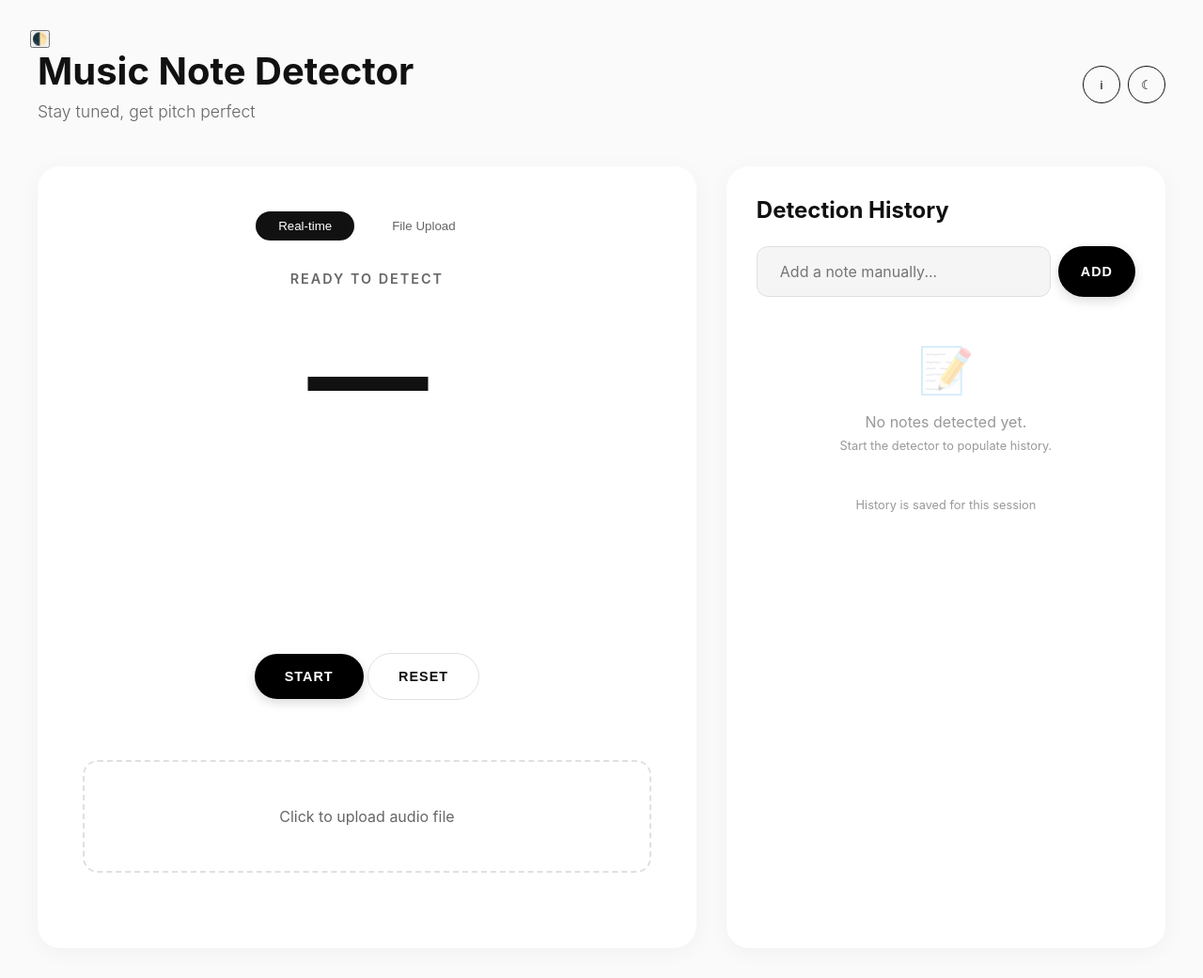
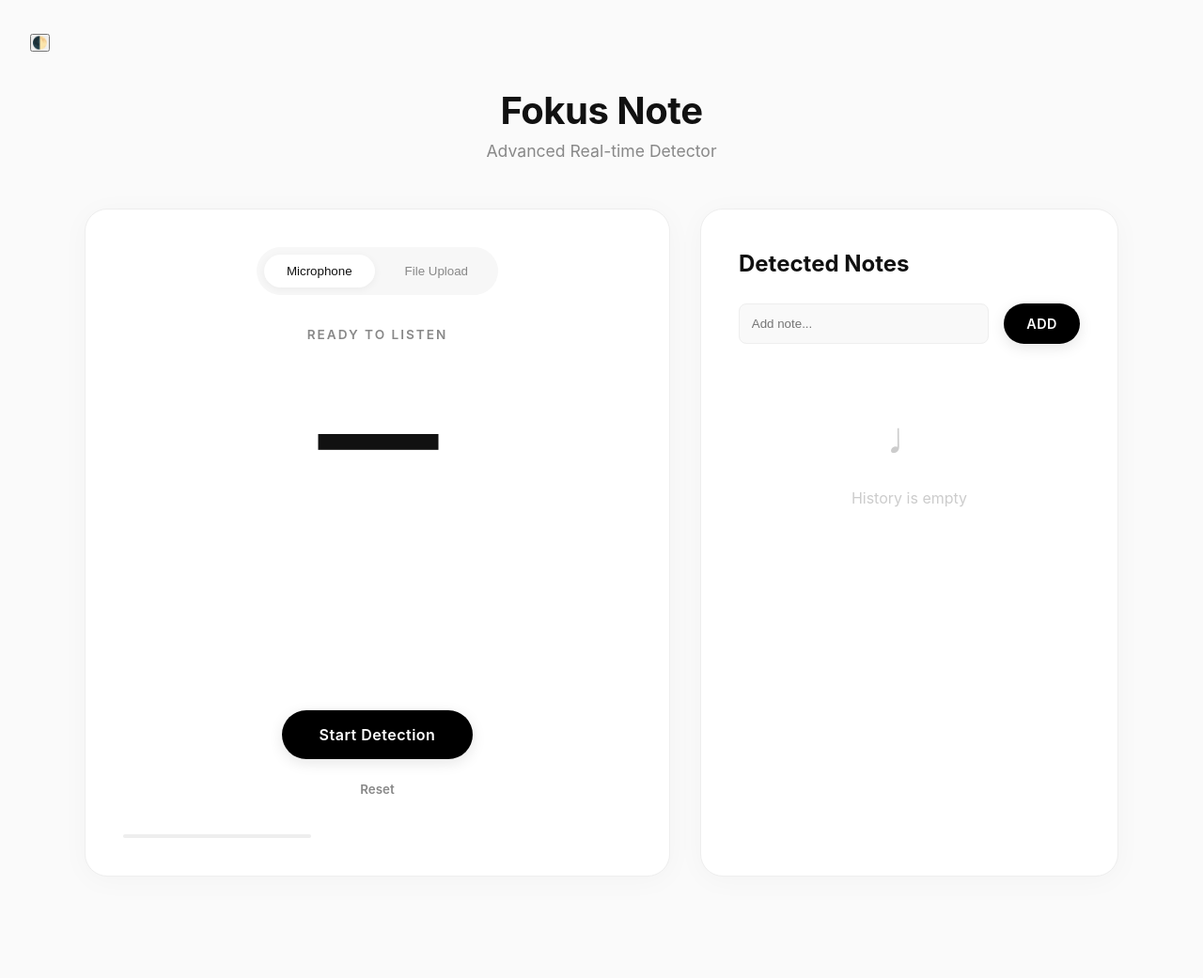
Before and after one commit to the-greatest-veigar-ever/Music-Note-Detector-Flask, a Flask app: page / in a window 1280 px wide. Shown: the whole page at 94% size. After the commit the page ends 845 px from the top, so only its background shows below. Run offline with Flask 3, Linux system fonts and the light colour scheme; some libraries are stand-ins or nearby versions.

Commit message:
UI Reset: Clean Fokus Light Theme Implementation
- Full reset of UI/UX assets to eliminate legacy errors
- Re-implemented with clean CSS architecture (Fokus Light Theme)
- Updated SVG staff renderer to ensure visibility (Black lines)
- Cleaned up javascript DOM references
- Finalized Split Layout structure

```diff
--- a/static/css/style.css
+++ b/static/css/style.css
@@ -1,26 +1,33 @@
+/*
+   FOKUS LIGHT THEME - RESET & REDESIGN
+   Aesthetic: Clean, Minimalist, White/Black
+*/
+
 :root {
-    /* Fokus Light Theme Variables */
-    --bg-color: #fafafa;
-    --card-bg: #ffffff;
+    /* Color Palette */
+    --bg-body: #fafafa;
+    /* Off-white background */
+    --bg-card: #ffffff;
+    /* Pure white cards */
 
-    --text-primary: #111111;
-    --text-secondary: #666666;
-    --text-tertiary: #999999;
+    --text-main: #111111;
+    /* Jet black for primary text */
+    --text-muted: #888888;
+    /* Grey for secondary text */
 
-    --accent-color: #000000;
-    /* Black for primary actions */
+    --accent-primary: #000000;
+    /* Black buttons */
     --accent-hover: #333333;
+    /* Dark grey hover */
 
-    --border-color: #e0e0e0;
-    --card-shadow: 0 4px 24px rgba(0, 0, 0, 0.04);
+    --border-light: #eeeeee;
+    --shadow-soft: 0 4px 30px rgba(0, 0, 0, 0.03);
 
-    --font-heading: 'Inter', -apple-system, BlinkMacSystemFont, sans-serif;
-    --font-body: 'Inter', -apple-system, BlinkMacSystemFont, sans-serif;
-
-    --success-color: #4ade80;
-    --error-color: #f87171;
+    /* Typography */
+    --font-stack: 'Inter', -apple-system, sans-serif;
 }
 
+/* Reset & Base */
 * {
     box-sizing: border-box;
     margin: 0;
@@ -28,286 +35,249 @@
 }
 
 body {
-    font-family: var(--font-body);
-    background-color: var(--bg-color);
-    color: var(--text-primary);
+    font-family: var(--font-stack);
+    background-color: var(--bg-body);
+    color: var(--text-main);
+    line-height: 1.5;
     min-height: 100vh;
     display: flex;
     flex-direction: column;
     padding: 2rem;
 }
 
-/* Header */
-.app-header {
-    margin-bottom: 3rem;
-    max-width: 1200px;
-    width: 100%;
-    margin-left: auto;
-    margin-right: auto;
-    display: flex;
-    justify-content: space-between;
-    align-items: center;
+/* Typography */
+h1,
+h2,
+h3 {
+    font-weight: 700;
+    color: var(--text-main);
 }
 
-.app-brand h1 {
-    font-size: 2.5rem;
-    font-weight: 700;
-    margin-bottom: 0.5rem;
-    color: var(--text-primary);
+/* Layout Grid */
+.app-container {
+    max-width: 1100px;
+    margin: 0 auto;
+    width: 100%;
 }
 
-.app-brand p {
-    color: var(--text-secondary);
-    font-size: 1.1rem;
-    font-weight: 300;
+.header {
+    text-align: center;
+    margin-bottom: 3rem;
+    padding-top: 2rem;
 }
 
-/* Theme Toggle (Hidden for now as we enforce Light, or styled minimal) */
-.theme-toggle-container {
-    display: flex;
-    gap: 0.5rem;
+.header h1 {
+    font-size: 2.5rem;
+    letter-spacing: -0.5px;
 }
 
-.icon-btn {
-    width: 40px;
-    height: 40px;
-    border-radius: 50%;
-    border: 1px solid var(--text-primary);
-    background: transparent;
-    display: flex;
-    align-items: center;
-    justify-content: center;
-    cursor: pointer;
-    transition: all 0.2s;
+.header p {
+    color: var(--text-muted);
+    font-size: 1.1rem;
 }
 
-.icon-btn:hover {
-    background: var(--text-primary);
-    color: var(--card-bg);
-}
-
-/* Layout */
-.dashboard-grid {
+/* Split Layout */
+.main-grid {
     display: grid;
-    grid-template-columns: 1.5fr 1fr;
+    grid-template-columns: 1.4fr 1fr;
+    /* 60/40 Split */
     gap: 2rem;
-    max-width: 1200px;
-    width: 100%;
-    margin: 0 auto;
     align-items: start;
 }
 
 /* Cards */
-.clean-card {
-    background: var(--card-bg);
+.card {
+    background: var(--bg-card);
     border-radius: 24px;
-    padding: 3rem;
-    box-shadow: var(--card-shadow);
-    text-align: center;
+    padding: 2.5rem;
+    box-shadow: var(--shadow-soft);
+    border: 1px solid var(--border-light);
     height: 100%;
     min-height: 500px;
     display: flex;
     flex-direction: column;
-    align-items: center;
-    justify-content: center;
 }
 
-.history-card {
-    background: var(--card-bg);
-    border-radius: 24px;
-    padding: 2rem;
-    box-shadow: var(--card-shadow);
-    /* Same shadow */
-    text-align: left;
-    height: 100%;
-    min-height: 500px;
+/* Left Panel Specifics */
+.detector-card {
+    align-items: center;
+    text-align: center;
 }
 
-/* Typography */
-.card-title {
-    font-size: 1.5rem;
-    font-weight: 700;
-    margin-bottom: 1.5rem;
-    color: var(--text-primary);
+/* Right Panel Specifics */
+.history-card {
+    text-align: left;
 }
 
+/* Components */
 .note-display {
     font-size: 8rem;
-    font-weight: 700;
-    color: var(--text-primary);
+    font-weight: 800;
     line-height: 1;
     margin: 2rem 0;
     font-variant-numeric: tabular-nums;
     letter-spacing: -2px;
 }
 
-.freq-display {
+.status-label {
     text-transform: uppercase;
+    font-size: 0.85rem;
     letter-spacing: 2px;
-    color: var(--text-secondary);
-    font-size: 0.9rem;
     font-weight: 600;
-    margin-bottom: 2rem;
+    color: var(--text-muted);
+    margin-bottom: 1rem;
 }
 
 /* Buttons */
 .btn {
     border: none;
-    padding: 1rem 2rem;
-    border-radius: 50px;
-    /* Pill shape */
+    background: transparent;
+    cursor: pointer;
     font-weight: 600;
-    font-size: 0.9rem;
-    cursor: pointer;
-    transition: transform 0.1s, box-shadow 0.2s;
-    letter-spacing: 1px;
-    text-transform: uppercase;
+    font-family: inherit;
+    transition: all 0.2s ease;
 }
 
-.btn:active {
-    transform: scale(0.98);
+.btn-pill {
+    background: var(--accent-primary);
+    color: white;
+    padding: 1rem 2.5rem;
+    border-radius: 100px;
+    font-size: 1rem;
+    letter-spacing: 0.5px;
+    box-shadow: 0 4px 15px rgba(0, 0, 0, 0.1);
 }
 
-.btn-primary {
-    background: var(--accent-color);
-    color: white;
-    box-shadow: 0 4px 12px rgba(0, 0, 0, 0.15);
+.btn-pill:hover {
+    background: var(--accent-hover);
+    transform: translateY(-2px);
+    box-shadow: 0 6px 20px rgba(0, 0, 0, 0.15);
 }
 
-.btn-primary:hover {
-    background: var(--accent-hover);
-    box-shadow: 0 6px 16px rgba(0, 0, 0, 0.2);
+.btn-pill:disabled {
+    background: #cccccc;
+    cursor: not-allowed;
+    transform: none;
+    box-shadow: none;
 }
 
-.btn-secondary {
-    background: transparent;
-    border: 1px solid var(--border-color);
-    color: var(--text-primary);
+.btn-ghost {
+    color: var(--text-muted);
+    padding: 0.5rem 1rem;
 }
 
-.btn-secondary:hover {
-    border-color: var(--text-primary);
+.btn-ghost:hover {
+    color: var(--text-main);
 }
 
-.btn-danger {
-    background: transparent;
-    border: 1px solid var(--error-color);
-    color: var(--error-color);
+/* Tabs */
+.tabs {
+    display: flex;
+    justify-content: center;
+    gap: 0.5rem;
+    margin-bottom: 2rem;
+    background: #f7f7f7;
+    padding: 0.5rem;
+    border-radius: 100px;
+    display: inline-flex;
 }
 
-.btn-danger:hover {
-    background: var(--error-color);
-    color: white;
+.tab-btn {
+    padding: 0.6rem 1.5rem;
+    border-radius: 100px;
+    border: none;
+    background: transparent;
+    color: var(--text-muted);
+    font-weight: 500;
+    cursor: pointer;
+    transition: all 0.2s;
 }
 
-/* Inputs */
-.input-group {
-    display: flex;
-    gap: 0.5rem;
-    margin-bottom: 2rem;
-}
-
-input[type="text"] {
-    flex: 1;
-    padding: 1rem 1.5rem;
-    border: 1px solid var(--border-color);
-    border-radius: 12px;
-    font-family: var(--font-body);
-    font-size: 1rem;
-    outline: none;
-    transition: border-color 0.2s;
-}
-
-input[type="text"]:focus {
-    border-color: var(--text-primary);
+.tab-btn.active {
+    background: white;
+    color: var(--text-main);
+    box-shadow: 0 2px 8px rgba(0, 0, 0, 0.05);
 }
 
 /* History List */
 .history-list {
     list-style: none;
-    margin-top: 1rem;
+    margin-top: 1.5rem;
+    width: 100%;
 }
 
 .history-item {
-    padding: 1rem 0;
-    border-bottom: 1px solid var(--border-color);
     display: flex;
     justify-content: space-between;
     align-items: center;
-    color: var(--text-secondary);
+    padding: 1rem 0;
+    border-bottom: 1px solid var(--border-light);
+    animation: fadeIn 0.3s ease;
 }
 
 .history-item:last-child {
     border-bottom: none;
 }
 
-.empty-state {
-    text-align: center;
-    color: var(--text-tertiary);
-    margin-top: 3rem;
+.history-note {
+    font-weight: 700;
+    font-size: 1.2rem;
 }
 
-.empty-icon {
-    font-size: 3rem;
-    margin-bottom: 1rem;
-    opacity: 0.3;
+.history-freq {
+    color: var(--text-muted);
+    font-size: 0.9rem;
+    font-family: monospace;
 }
 
-/* Upload Area */
-.upload-area {
-    border: 2px dashed var(--border-color);
-    border-radius: 16px;
-    padding: 3rem;
-    text-align: center;
-    margin: 2rem 0;
-    color: var(--text-secondary);
-    transition: border-color 0.2s;
-    cursor: pointer;
+/* Staff Container */
+.staff-container {
+    margin: 1rem 0 3rem 0;
+    width: 100%;
+    display: flex;
+    justify-content: center;
 }
 
-.upload-area:hover {
-    border-color: var(--text-primary);
-    color: var(--text-primary);
+.staff-container svg {
+    /* Ensure clean rendering */
+    overflow: visible;
 }
 
-/* Staff SVG */
-.staff-container svg {
-    /* No background for staff in light theme */
+.confidence-bar-container {
+    width: 200px;
+    height: 4px;
+    background: #eeeeee;
+    border-radius: 4px;
+    margin-top: 2rem;
+    overflow: hidden;
 }
 
-/* Tabs specialized for this layout */
-.tab-controls {
-    display: flex;
-    justify-content: center;
-    gap: 1rem;
-    margin-bottom: 2rem;
+.confidence-bar-fill {
+    height: 100%;
+    background: var(--text-main);
+    width: 0%;
+    transition: width 0.1s ease;
 }
 
-.tab-pill {
-    padding: 0.5rem 1.5rem;
-    border-radius: 20px;
-    cursor: pointer;
-    color: var(--text-secondary);
-    background: transparent;
-    border: none;
-    font-weight: 500;
-    transition: all 0.2s;
-}
-
-.tab-pill.active {
-    background: var(--text-primary);
-    color: white;
-}
-
-/* Responsive */
-@media (max-width: 900px) {
-    .dashboard-grid {
+/* Mobile */
+@media (max-width: 800px) {
+    .main-grid {
         grid-template-columns: 1fr;
     }
 
-    .app-header {
-        flex-direction: column;
-        text-align: center;
-        gap: 1rem;
+    .header h1 {
+        font-size: 2rem;
     }
 }
+
+@keyframes fadeIn {
+    from {
+        opacity: 0;
+        transform: translateY(5px);
+    }
+
+    to {
+        opacity: 1;
+        transform: translateY(0);
+    }
+}
--- a/static/js/app.js
+++ b/static/js/app.js
@@ -589,8 +589,8 @@
     const li = document.createElement('li');
     li.className = 'history-item';
     li.innerHTML = `
-        <span style="font-weight: 600; color: var(--text-primary);">${note}</span>
-        <span style="font-size: 0.8rem;">${freq.toFixed(1)} Hz</span>
+        <span class="history-note">${note}</span>
+        <span class="history-freq">${freq.toFixed(1)} Hz</span>
     `;
 
     // Insert at top
@@ -734,9 +734,9 @@
 
 async function startRealtimeDetection() {
     try {
-        // Update status
-        document.getElementById('statusMessage').textContent = 'Requesting microphone access...';
-        document.getElementById('statusMessage').className = 'status-message info';
+        // Update status - using new status label if available
+        const freqLabel = document.getElementById('freqDisplay');
+        if (freqLabel) freqLabel.textContent = 'Requesting mic access...';
 
         // Get microphone access with improved settings for voice detection
         const stream = await navigator.mediaDevices.getUserMedia({
@@ -764,8 +764,10 @@
         isDetecting = true;
         document.getElementById('startDetection').disabled = true;
         document.getElementById('stopDetection').disabled = false;
-        document.getElementById('statusMessage').textContent = '🎤 Listening... Sing or play a note!';
-        document.getElementById('statusMessage').className = 'status-message success';
+        if (freqLabel) {
+            freqLabel.textContent = '🎤 Listening...';
+            freqLabel.style.color = 'var(--text-main)';
+        }
 
         function detectPitch() {
             if (!isDetecting) return;
@@ -795,8 +797,11 @@
 
     } catch (error) {
         console.error('Microphone error:', error);
-        document.getElementById('statusMessage').textContent = 'Error: ' + error.message;
-        document.getElementById('statusMessage').className = 'status-message error';
+        const freqLabel = document.getElementById('freqDisplay');
+        if (freqLabel) {
+            freqLabel.textContent = 'Error: ' + error.message;
+            freqLabel.style.color = 'red';
+        }
         showNotification('Microphone access denied or error occurred', 'error');
     }
 }
--- a/static/js/staff_renderer.js
+++ b/static/js/staff_renderer.js
@@ -29,16 +29,11 @@
         // Draw Staff Lines
         for (let i = 0; i < 5; i++) {
             const y = this.topLineY + (i * this.lineSpacing);
-            this.drawLine(0, y, this.width, y, "var(--text-primary)", 1);
+            this.drawLine(0, y, this.width, y, "#000000", 1);
         }
 
-        // Draw Clef (Simplified G-Clef / Treble Clef Path)
-        // This is a rough approximate path for a treble clef
-        const clefPath = "M 15 100 C 15 100 25 100 25 80 C 25 60 10 55 10 40 C 10 25 20 10 30 10 C 40 10 50 25 50 40 C 50 110 20 110 20 90 C 20 80 25 75 30 80 C 35 85 30 95 20 95 C 10 95 10 80 30 60 L 40 30";
-        // Using a text based clef for simplicity and better scaling if font is available,
-        // but SVG path is safer. Let's use a unicode text fallback for now as path is complex to hand-code.
-        // Actually, drawing a simple text element is easier and looks decent.
-        this.drawText("𝄞", 10, this.topLineY + 35, "40px", "var(--text-primary)");
+        // Draw Clef
+        this.drawText("𝄞", 10, this.topLineY + 35, "40px", "#000000");
 
         // Create Note Group (to animate)
         this.noteGroup = document.createElementNS(this.ns, "g");
@@ -140,32 +135,30 @@
         head.setAttribute("cx", x);
         head.setAttribute("cy", y);
         head.setAttribute("r", this.lineSpacing / 2 - 1); // Fit in space
-        head.setAttribute("fill", "var(--text-primary)");
+        head.setAttribute("fill", "#000000");
         this.noteGroup.appendChild(head);
 
         // Draw Ledger Lines if needed
-        // Top line is F5. If y < topLineY - spacing/2
-        // Bottom line is E4. If y > bottomLineY + spacing/2
         const bottomLineY = this.topLineY + (4 * this.lineSpacing);
 
         // Above staff
         let currY = this.topLineY - this.lineSpacing; // A5 Line (first ledger above)
         while (y <= currY + 0.1) { // Tolerance
-            this.drawLine(x - 10, currY, x + 10, currY, "var(--text-primary)", 1);
+            this.drawLine(x - 10, currY, x + 10, currY, "#000000", 1);
             currY -= this.lineSpacing;
         }
         // Middle C (C4) is one ledger line below
         // Below staff
         currY = bottomLineY + this.lineSpacing; // C4 Line (first ledger below)
         while (y >= currY - 0.1) {
-            this.drawLine(x - 10, currY, x + 10, currY, "var(--text-primary)", 1);
+            this.drawLine(x - 10, currY, x + 10, currY, "#000000", 1);
             currY += this.lineSpacing;
         }
 
         // Draw Accidental
         const p = this.parseNote(noteStr);
         if (p && p.accidental === '#') {
-            this.drawText("♯", x - 20, y + 5, "16px", "var(--text-primary)");
+            this.drawText("♯", x - 20, y + 5, "16px", "#000000");
         }
     }
 }
--- a/templates/index.html
+++ b/templates/index.html
@@ -1,105 +1,86 @@
 {% extends "base.html" %}
 
 {% block content %}
-<!-- Header -->
-<header class="app-header">
-    <div class="app-brand">
-        <h1>Music Note Detector</h1>
-        <p>Stay tuned, get pitch perfect</p>
+<div class="app-container">
+    <header class="header">
+        <h1>Fokus Note</h1>
+        <p>Advanced Real-time Detector</p>
+    </header>
+
+    <div class="main-grid">
+        <!-- LEFT: Detector Panel -->
+        <main class="card detector-card">
+            <!-- Tabs -->
+            <div class="tabs">
+                <button class="tab-btn active" onclick="switchTab('realtime')">Microphone</button>
+                <button class="tab-btn" onclick="switchTab('upload')">File Upload</button>
             </div>
 
-    <div class="theme-toggle-container">
-        <!-- SVG Icons for theme toggle could go here, keeping simple for now -->
-        <button class="icon-btn" title="About">i</button>
-        <button class="icon-btn" title="Dark Mode (Coming Soon)">☾</button>
-    </div>
-</header>
-
-<div class="dashboard-grid">
-    <!-- LEFT PANEL: Main Detector -->
-    <div class="clean-card">
-        <!-- Tab Switching (Voice vs File) -->
-        <div class="tab-controls">
-            <button class="tab-pill active" onclick="switchTab('realtime')">Real-time</button>
-            <button class="tab-pill" onclick="switchTab('upload')">File Upload</button>
-        </div>
-
-        <!-- Real-time View -->
-        <div id="realtime" class="tab-content active" style="width: 100%;">
-            <div class="freq-display" id="freqDisplay">READY TO DETECT</div>
+            <!-- Content: Real-time -->
+            <div id="realtime" class="tab-content" style="display: block; width: 100%;">
+                <div class="status-label" id="freqDisplay">Ready to listen</div>
 
                 <div class="note-display" id="noteDisplay">—</div>
 
-            <!-- Musical Staff -->
-            <div class="staff-container" style="display: flex; justify-content: center; margin-bottom: 3rem;">
+                <div class="staff-container">
                     <svg id="staffSvg" width="300" height="150"></svg>
                 </div>
 
-            <div class="controls">
-                <button id="startDetection" class="btn btn-primary">START</button>
-                <button id="stopDetection" class="btn btn-secondary" disabled>RESET</button>
-            </div>
+                <button id="startDetection" class="btn btn-pill">Start Detection</button>
+                <button id="stopDetection" class="btn btn-ghost" disabled
+                    style="margin-top: 1rem; display: block; margin-left: auto; margin-right: auto;">Reset</button>
 
-            <div class="confidence-bar"
-                style="margin-top: 2rem; width: 50%; margin-left: auto; margin-right: auto; background: #eee;">
-                <div class="confidence-fill" id="confidenceBar" style="width: 0%"></div>
+                <div class="confidence-bar-container">
+                    <div class="confidence-fill" id="confidenceBar"></div>
                 </div>
             </div>
 
-        <!-- File Upload View -->
-        <div id="upload" class="tab-content" style="width: 100%;">
-            <div class="upload-area" id="dropZone" onclick="document.getElementById('audioFile').click()">
-                <p>Click to upload audio file</p>
+            <!-- Content: Upload -->
+            <div id="upload" class="tab-content" style="display: none; width: 100%;">
+                <div class="upload-area" id="dropZone"
+                    style="border: 2px dashed #eee; padding: 4rem 2rem; border-radius: 16px; cursor: pointer; transition: 0.2s;"
+                    onclick="document.getElementById('audioFile').click()" onmouseover="this.style.borderColor='#111'"
+                    onmouseout="this.style.borderColor='#eee'">
+                    <p style="color: #888; font-weight: 500;">Click or Drag Audio File</p>
                     <input type="file" id="audioFile" accept="audio/*" style="display: none">
                 </div>
-            <div id="fileInfo"></div>
-            <button id="analyzeBtn" class="btn btn-primary" style="display: none; width: 100%;">ANALYZE</button>
-            <div id="results" style="margin-top: 2rem;"></div>
+                <div id="fileInfo" style="margin-top: 1rem;"></div>
+                <button id="analyzeBtn" class="btn btn-pill" style="margin-top: 1rem; display: none;">Analyze
+                    File</button>
+                <div id="results"></div>
             </div>
+        </main>
+
+        <!-- RIGHT: History Panel -->
+        <aside class="card history-card">
+            <h2 style="margin-bottom: 1.5rem; font-size: 1.5rem;">Detected Notes</h2>
+
+            <div class="input-group" style="display: flex; gap: 1rem; margin-bottom: 2rem;">
+                <input type="text" placeholder="Add note..." disabled
+                    style="flex: 1; padding: 0.8rem; border: 1px solid #eee; border-radius: 8px; background: #f9f9f9;">
+                <button class="btn btn-pill" style="padding: 0 1.5rem; font-size: 0.9rem;">ADD</button>
             </div>
 
-    <!-- RIGHT PANEL: History / Tasks -->
-    <div class="history-card">
-        <h2 class="card-title">Detection History</h2>
-
-        <div class="input-group">
-            <input type="text" placeholder="Add a note manually..." disabled
-                style="background: #f5f5f5; cursor: not-allowed;">
-            <button class="btn btn-primary" style="padding: 0.5rem 1.5rem;">ADD</button>
+            <div class="empty-state" style="text-align: center; color: #ccc; margin-top: 2rem;">
+                <div style="font-size: 3rem; margin-bottom: 1rem;">♩</div>
+                <p>History is empty</p>
             </div>
 
-        <div id="historyListContainer">
-            <div class="empty-state">
-                <div class="empty-icon">📝</div>
-                <p>No notes detected yet.</p>
-                <p style="font-size: 0.8rem; margin-top: 0.5rem;">Start the detector to populate history.</p>
-            </div>
-            <ul class="history-list" id="historyList">
-                <!-- History items will be injected here -->
+            <ul id="historyList" class="history-list">
+                <!-- Javascript will insert items here -->
             </ul>
-        </div>
-
-        <div
-            style="margin-top: auto; padding-top: 2rem; text-align: center; color: var(--text-tertiary); font-size: 0.8rem;">
-            History is saved for this session
-        </div>
+        </aside>
     </div>
 </div>
 
 <script>
-    function switchTab(tabId) {
-        // Buttons
-        document.querySelectorAll('.tab-pill').forEach(btn => btn.classList.remove('active'));
+    // Minimal Tab Logic
+    function switchTab(id) {
+        document.querySelectorAll('.tab-content').forEach(el => el.style.display = 'none');
+        document.getElementById(id).style.display = 'block';
+
+        document.querySelectorAll('.tab-btn').forEach(btn => btn.classList.remove('active'));
         event.target.classList.add('active');
-
-        // Content
-        document.querySelectorAll('.tab-content').forEach(c => {
-            c.classList.remove('active');
-            c.style.display = 'none';
-        });
-        const activeContent = document.getElementById(tabId);
-        activeContent.classList.add('active');
-        activeContent.style.display = 'block';
     }
 </script>
 {% endblock %}
```
Lines whose indentation alone changed are shown as unchanged.
